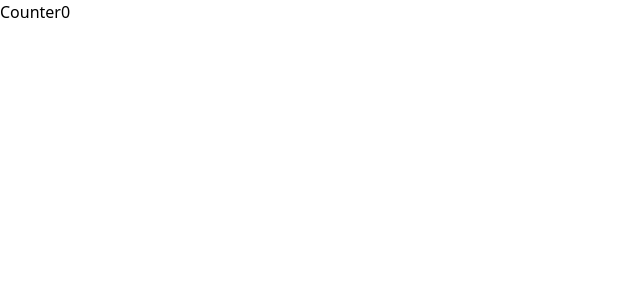
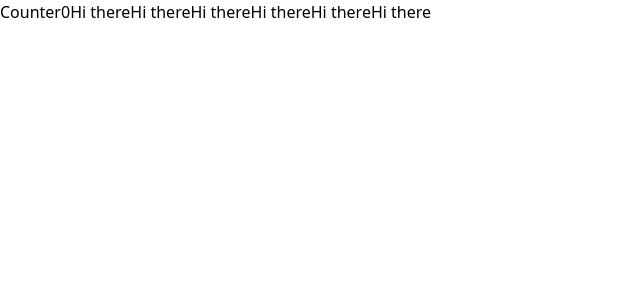
Before and after one commit to juanmiguel431/react-vite-typescript-tailwindcss-components, a React (Vite) app: page / in a window 1280 px wide. Shown: the top 300 px of the page, without its empty margins (0-640 px from the left). Built offline with nearby package versions, Linux system fonts and the light colour scheme.

Commit message:
Optional properties added to Button.tsx

```diff
--- a/src/App.tsx
+++ b/src/App.tsx
@@ -1,4 +1,5 @@
 import { useState } from 'react';
+import Button from './components/Button.tsx';
 
 function App() {
   const [counter, setCounter] = useState(0);
@@ -11,6 +12,12 @@ function App() {
         }}>Counter
       </button>
       {counter}
+      <Button primary>Hi there</Button>
+      <Button success>Hi there</Button>
+      <Button warning>Hi there</Button>
+      <Button danger>Hi there</Button>
+      <Button outline>Hi there</Button>
+      <Button rounded>Hi there</Button>
     </div>
   )
 }
--- /dev/null
+++ b/src/components/Button.tsx
@@ -0,0 +1,23 @@
+import React, { PropsWithChildren } from 'react';
+
+type ButtonProps = PropsWithChildren & {
+  rounded?: boolean;
+  outline?: boolean;
+}
+  & ({ primary?: true; secondary?: never } | { secondary?: true; primary?: never; })
+  & (
+    { success?: true; warning?: never; danger?: never }
+  | { success?: never; warning?: true; danger?: never }
+  | { success?: never; warning?: never; danger?: true }
+  );
+
+const Button: React.FC<ButtonProps> = ({ children }) => {
+
+  return (
+    <button>
+      {children}
+    </button>
+  );
+};
+
+export default Button;
```
